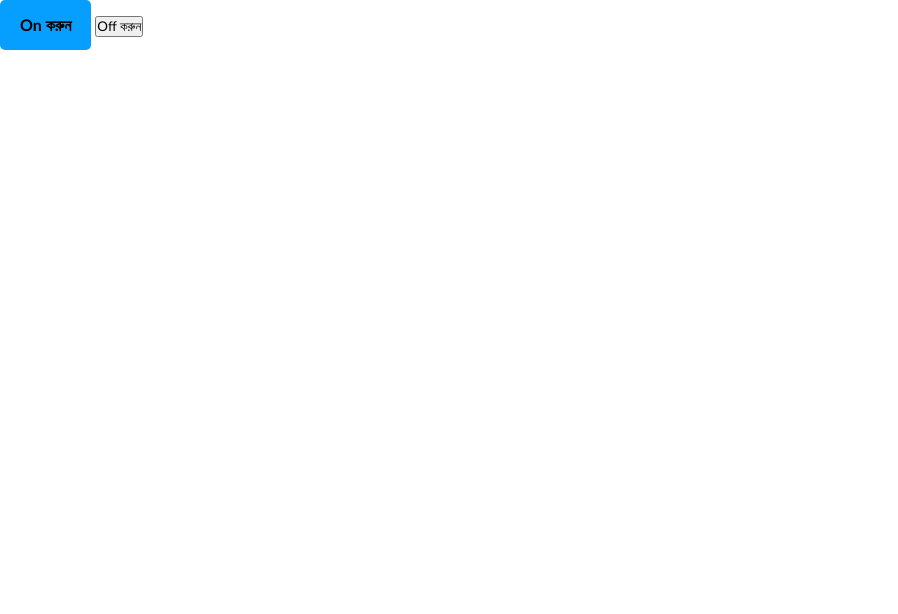
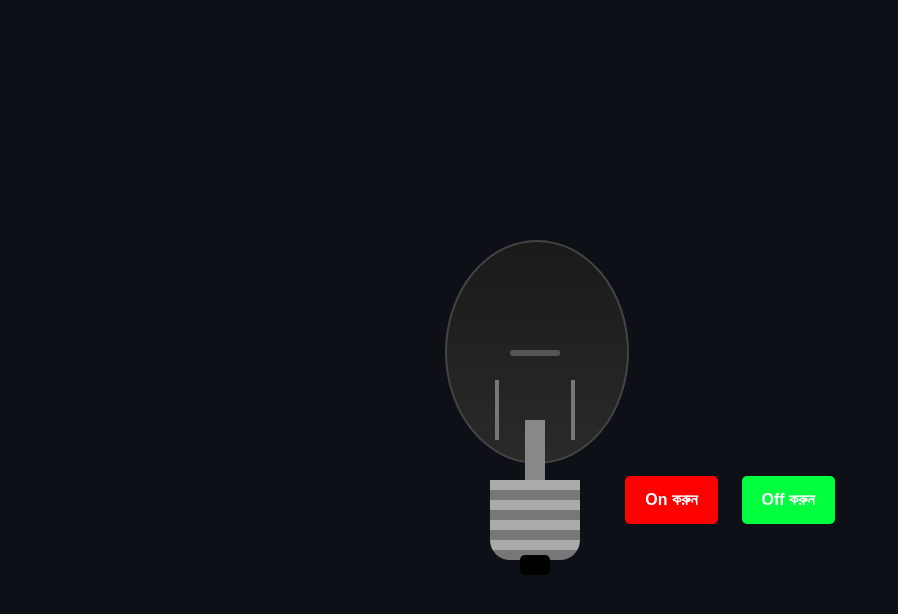
Before and after one commit to ibnhosain/Smart-Light-Bulb, a plain HTML site: page index.html in a window 1280 px wide. Shown: the whole page, without its empty margins (0-898 px from the left). Drawn offline with Linux system fonts and the light colour scheme.

Commit message:
Refactor CSS for bulb design and button styles

```diff
--- a/style.css
+++ b/style.css
@@ -1,29 +1,115 @@
-* {
-    padding: 0;
-    margin: 0;
-    box-sizing: border-box;
-    font-family: 'Gill Sans', 'Gill Sans MT', Calibri, 'Trebuchet MS', sans-serif;
-}
-.set_width{
-    width: 500px;
-    margin: 50px auto;
+body{
+  margin:0;
+  height:100vh;
+  display:flex;
+  justify-content:center;
+  align-items:center;
+  background:#0d1016;
 }
 
-h1{
-    color:green;
-margin-bottom: 30px;
+/* bulb container */
+.bulb{
+  position:relative;
+  width:180px;
+  height:320px;
+}
+
+/* glass (OFF state) */
+.glass{
+  width:100%;
+  height:220px;
+  border-radius:50%;
+  background:linear-gradient(#1a1a1a, #2a2a2a);
+  border:2px solid #444;
+  box-shadow:none;
+  transition:0.4s;
+}
+
+/* filament (OFF state) */
+.filament{
+  position:absolute;
+  top:110px;
+  left:50%;
+  transform:translateX(-50%);
+  width:50px;
+  height:6px;
+  background:#555;
+  border-radius:5px;
+  box-shadow:none;
+  transition:0.4s;
+}
+
+/* supports */
+.support{
+  position:absolute;
+  top:140px;
+  width:4px;
+  height:60px;
+  background:#777;
+}
+
+.support.left{ left:50px; }
+.support.right{ right:50px; }
+
+/* stem */
+.stem{
+  position:absolute;
+  bottom:70px;
+  left:50%;
+  transform:translateX(-50%);
+  width:20px;
+  height:70px;
+  background:#888;
+}
+
+/* screw base */
+.base{
+  position:absolute;
+  bottom:0;
+  left:50%;
+  transform:translateX(-50%);
+  width:90px;
+  height:80px;
+  background:repeating-linear-gradient(
+    #aaa 0 10px,
+    #777 10px 20px
+  );
+  border-radius:0 0 20px 20px;
+}
+
+/* bottom tip */
+.tip{
+  position:absolute;
+  bottom:-15px;
+  left:50%;
+  transform:translateX(-50%);
+  width:30px;
+  height:20px;
+  background:#000;
+  border-radius:5px;
 }
 
 .showDetails_btn{
     padding: 15px 20px;
     border: none;
-    background: #069fff;
+    background: #ff0000;
+    color: white;
     border-radius: 5px;
     font-weight: 600;
     font-size: 16px;
     cursor: pointer;
 }
-p{
-    margin: 20px 0;
-    font-size: 18px;
+.showDetails_btn2{
+    margin-left: 20px;
+    padding: 15px 20px;
+    border: none;
+    background: #00ff3c;
+    color: white;
+    border-radius: 5px;
+    font-weight: 600;
+    font-size: 16px;
+    cursor: pointer;
 }
+.btn_div{
+    margin-top: 200px;
+}
```
